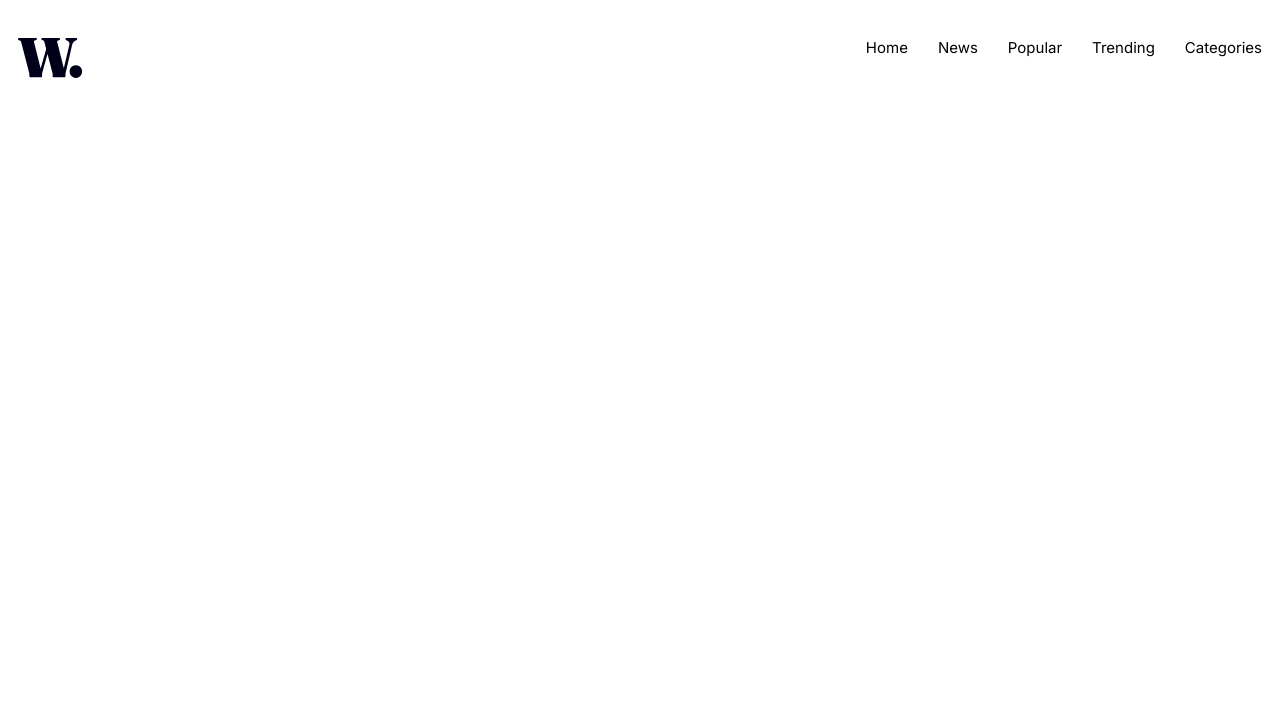
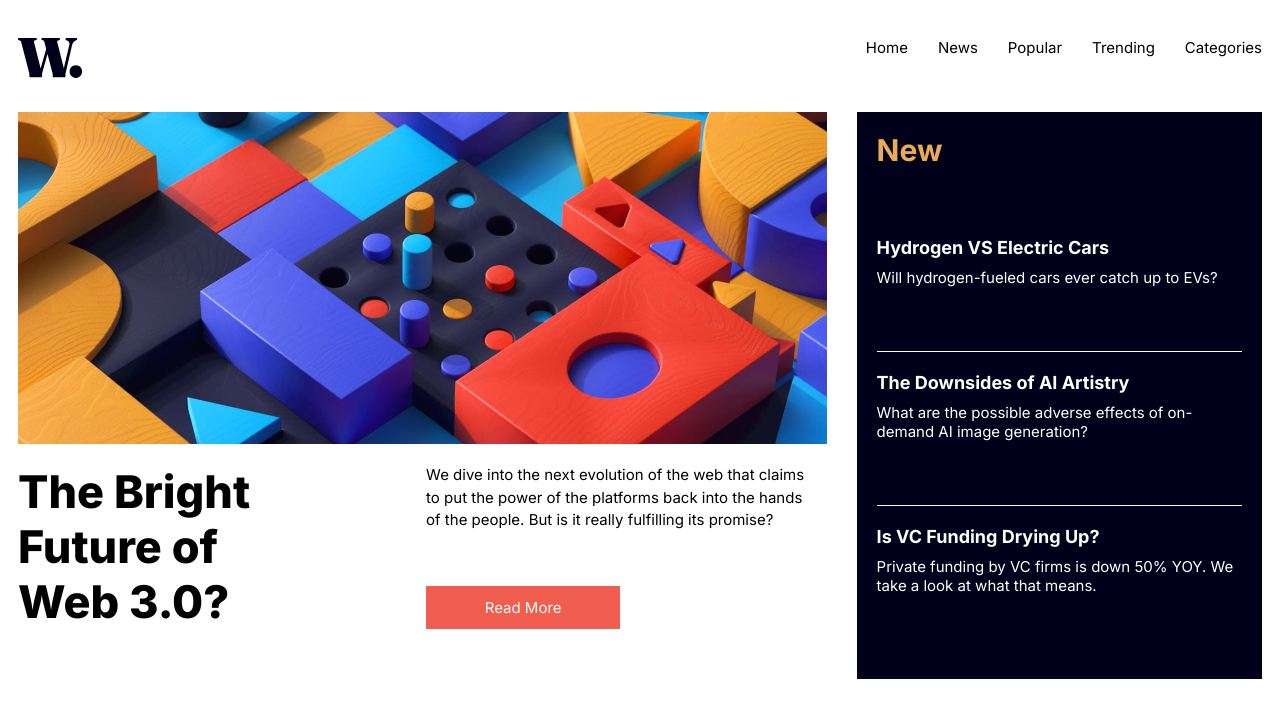
Before and after one commit to cjislegit/NewsHomepage, a React (Create React App) app: page / in a window 1280 px wide. Shown: the top 718 px of the page. Built offline with nearby package versions, Linux system fonts and the light colour scheme.

Commit message:
Started styling the desktop main

```diff
--- a/src/App.js
+++ b/src/App.js
@@ -1,9 +1,11 @@
+import Main from './components/Main/main';
 import Navbar from './components/Navbar/navbar';
 
 function App() {
   return (
     <div className='App'>
       <Navbar />
+      <Main />
     </div>
   );
 }
--- /dev/null
+++ b/src/components/Main/main.js
@@ -0,0 +1,57 @@
+import styles from './main.module.css';
+
+import web3 from '../../assets/images/image-web-3-desktop.jpg';
+import web3Mobile from '../../assets/images/image-web-3-mobile.jpg';
+
+const Main = () => {
+  return (
+    <div className={styles.mainContainer}>
+      <article>
+        <img
+          className={styles.mainImageMobile}
+          src={web3Mobile}
+          alt='Brightly colored wooden blocks'
+        />
+        <img
+          className={styles.mainImage}
+          src={web3}
+          alt='Brightly colored wooden blocks'
+        />
+        <div className={styles.mainHeading}>
+          <h1>The Bright Future of Web 3.0?</h1>
+        </div>
+        <div className={styles.mainContent}>
+          We dive into the next evolution of the web that claims to put the
+          power of the platforms back into the hands of the people. But is it
+          really fulfilling its promise?
+          <input type='button' value='Read More' />
+        </div>
+      </article>
+      <section>
+        <h2>New</h2>
+        <div className={styles.newArticle}>
+          <div className={styles.newHeadline}>Hydrogen VS Electric Cars</div>
+          <div className={styles.newContent}>
+            Will hydrogen-fueled cars ever catch up to EVs?
+          </div>
+        </div>
+        <div className={styles.newArticle}>
+          <div className={styles.newHeadline}>The Downsides of AI Artistry</div>
+          <div className={styles.newContent}>
+            What are the possible adverse effects of on-demand AI image
+            generation?
+          </div>
+        </div>
+        <div className={styles.newArticle}>
+          <div className={styles.newHeadline}>Is VC Funding Drying Up?</div>
+          <div className={styles.newContent}>
+            Private funding by VC firms is down 50% YOY. We take a look at what
+            that means.
+          </div>
+        </div>
+      </section>
+    </div>
+  );
+};
+
+export default Main;
--- /dev/null
+++ b/src/components/Main/main.module.css
@@ -0,0 +1,99 @@
+.mainContainer {
+  padding: 0px 10px;
+}
+
+.mainContainer article {
+  display: flex;
+  flex-wrap: wrap;
+  gap: 20px;
+  padding-bottom: 50px;
+}
+
+.mainImageMobile {
+  width: 100%;
+}
+
+.mainImage {
+  display: none;
+}
+
+.mainHeading h1 {
+  font-weight: 800;
+  font-size: 3em;
+  margin: 0;
+}
+
+.mainContainer input {
+  background-color: var(--red);
+  color: white;
+  padding: 12px 50px;
+  border: none;
+}
+
+.mainContainer section {
+  background-color: var(--darkBlue);
+  color: white;
+  padding: 20px;
+  display: flex;
+  flex-wrap: wrap;
+}
+
+.mainContainer h2 {
+  font-weight: 700;
+  font-size: 2em;
+  margin-top: 0;
+  color: var(--orange);
+}
+
+.newArticle {
+  display: flex;
+  flex-direction: column;
+  gap: 10px;
+  padding-bottom: 20px;
+  border-bottom: solid white 1px;
+  margin-bottom: 20px;
+  width: 100%;
+}
+
+.newArticle:last-child {
+  border-bottom: none;
+  margin-bottom: 0px;
+}
+
+.newHeadline {
+  font-weight: 700;
+  font-size: 18px;
+}
+
+@media (min-width: 1200px) {
+  .mainContainer {
+    display: flex;
+    gap: 30px;
+  }
+  .mainImageMobile {
+    display: none;
+  }
+
+  .mainImage {
+    display: flex;
+    width: 100%;
+  }
+
+  .mainHeading {
+    width: 48%;
+    padding-right: 80px;
+  }
+
+  .mainContent {
+    width: 48%;
+    flex-direction: column;
+    display: flex;
+    flex-wrap: wrap;
+    justify-content: space-between;
+    line-height: 1.5;
+  }
+
+  article input {
+    max-width: 50%;
+  }
+}
--- a/src/index.css
+++ b/src/index.css
@@ -23,7 +23,6 @@ html {
 
 body {
   max-width: 1440px;
-
   width: 100%;
 }
 
```
